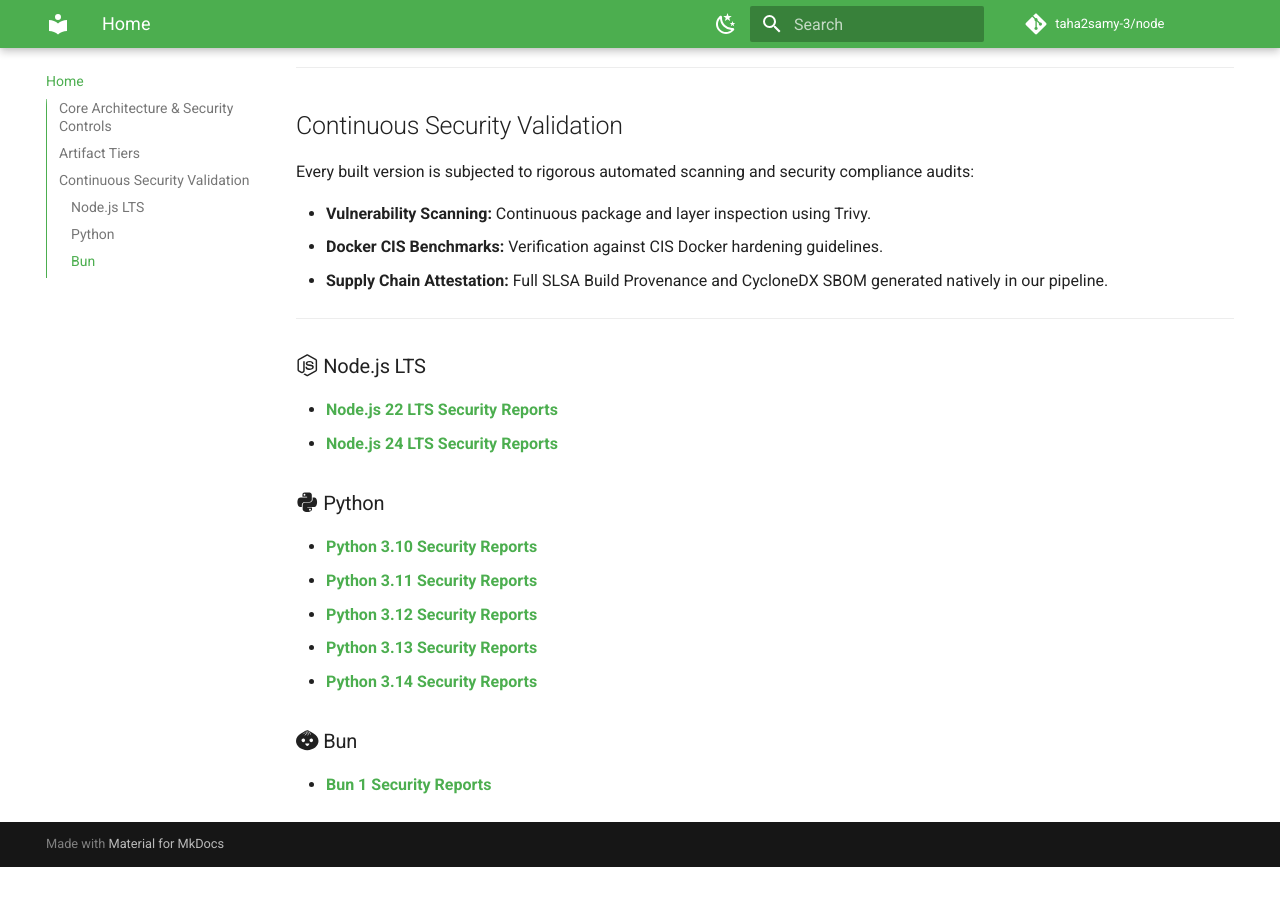
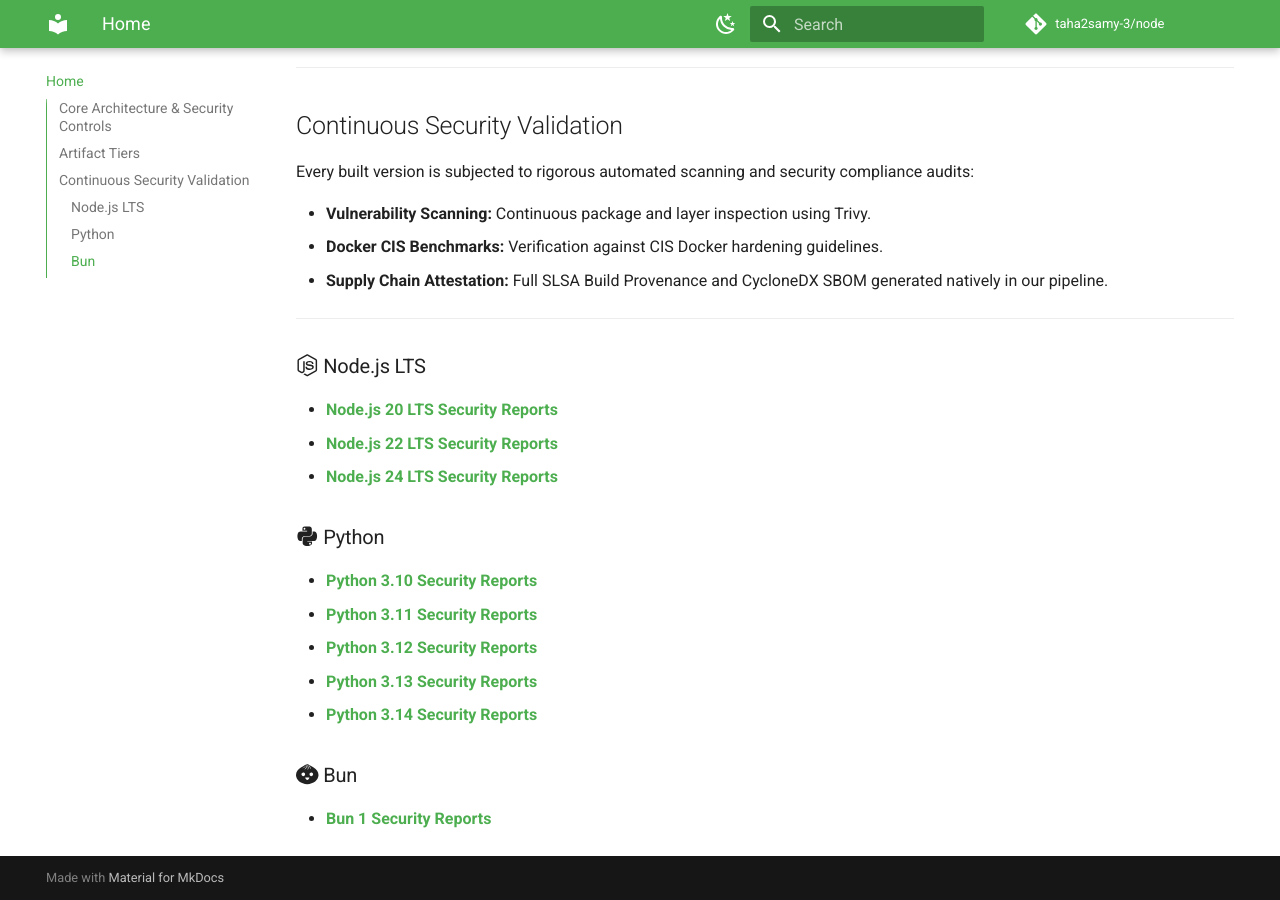
Before and after one commit to taha2samy-3/node, an MkDocs documentation site: the page built from docs/index.md, in a window 1280 px wide and 900 px high, scrolled down 1003 px. Built offline with MkDocs 1.6.1 and Material for MkDocs 9.7.7, drawn with Linux system fonts in a browser that asks for light colours; a script that is not in the unit is left out; comment, search, counter and statistics services are not loaded; before the commit the page ends 1870 px from its top, so only the background shows below that.

Commit message:
Add Node.js 20 LTS Security Reports link

```diff
--- a/docs/index.md
+++ b/docs/index.md
@@ -39,6 +39,7 @@
 ---
 
 ### :fontawesome-brands-node-js: Node.js LTS
+*   [**Node.js 20 LTS Security Reports**](node-20.md)
 *   [**Node.js 22 LTS Security Reports**](node-22.md)
 *   [**Node.js 24 LTS Security Reports**](node-24.md)
 
```
